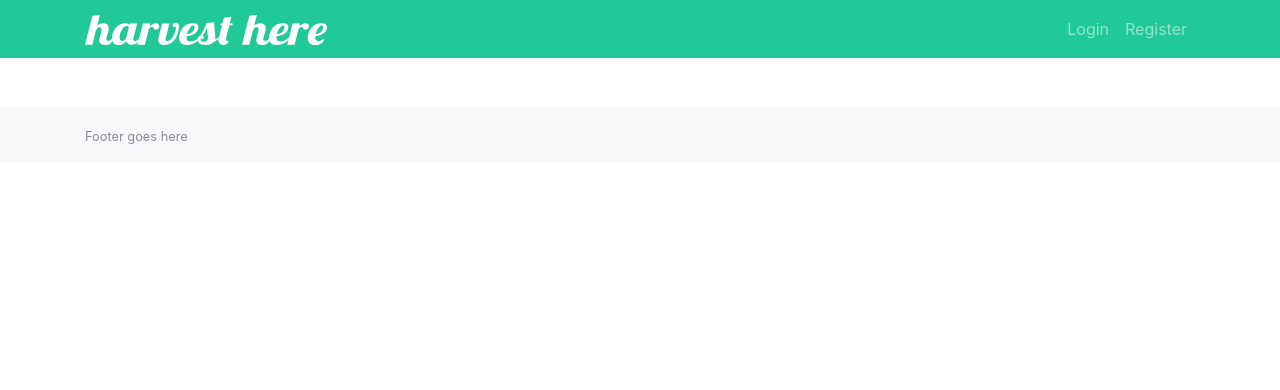
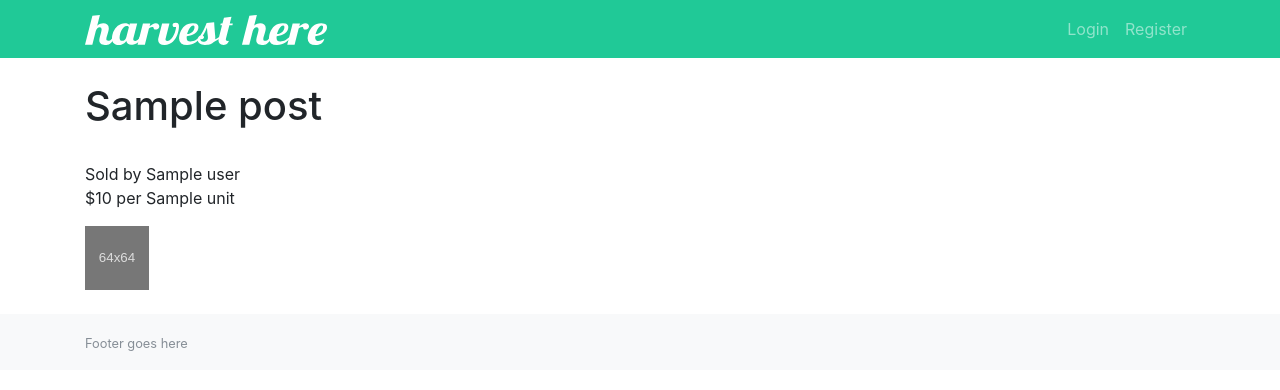
Before and after one commit to klingj3/example-project-dj-market, a Django app: template market/market/templates/board/post_detail.html in a window 1280 px wide. Shown: the top 390 px of the page. Run offline with Django 3.2, Linux system fonts and the light colour scheme; the template is opened without the code that fills it: most values are stand-ins (such as "Sample title", 1, 10 or a date in 2020); style sheets or scripts are compiled from the project's sources; some libraries are stand-ins or nearby versions.

Commit message:
allow only the owner of a post to delete the post

```diff
--- a/market/market/templates/board/post_detail.html
+++ b/market/market/templates/board/post_detail.html
@@ -6,6 +6,23 @@
 {% block content %}
   <div class="row">
     <div class="col-12">
+      <h1><a>{{ post.title}}</a></h1>
+      </br>
+      <p>
+        Sold by {{ post.user }}
+        </br>
+        ${{ post.price }} per {{ post.unit }}
+      </p>
+      <img src="{% static 'img/placeholder.svg' %}">
+      </br>
+      {% if request.user == post.user %}
+        <form action={% url 'board:delete' slug=post.slug %} method="delete">
+          {% csrf_token %}
+          <button type="submit" class="btn btn-primary">
+            Delete My Post
+          </button>
+        </form>
+      {% endif %}
     </div>
   </div>
 {% endblock content %}
```
